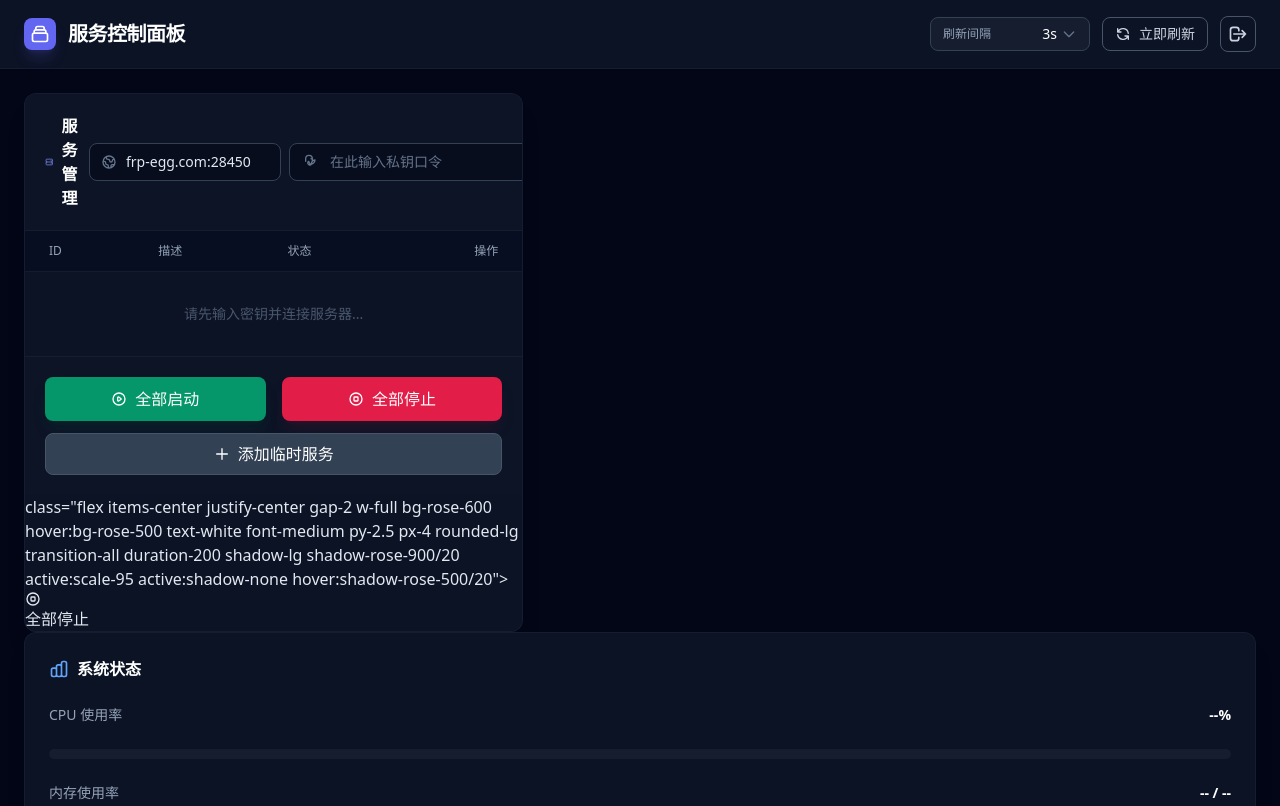
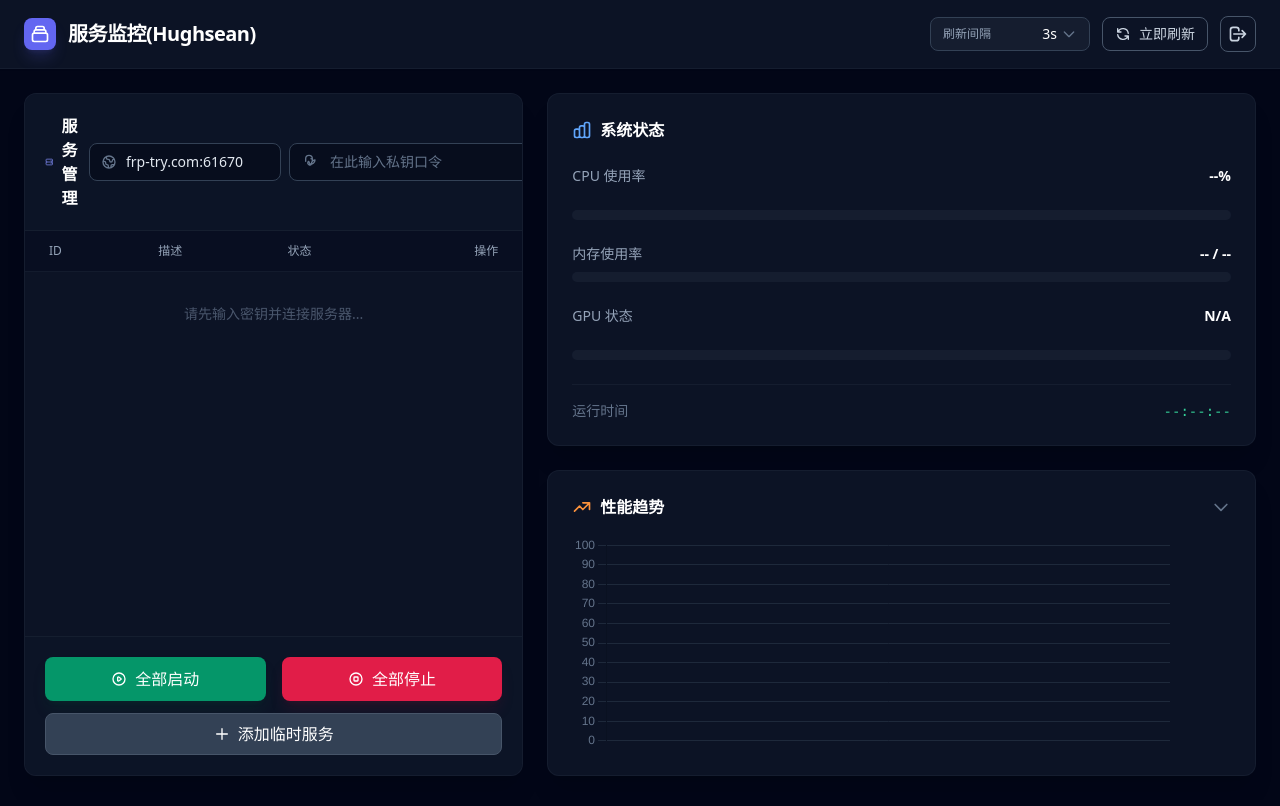
Before and after one commit to Hughsean/RemoteHelper, a website built with Vite: page client/index.html in a window 1280 px wide. Shown: the top 806 px of the page. Built offline with nearby package versions, Linux system fonts and the light colour scheme.

Commit message:
bug-fix: 修复界面错误！

```diff
--- a/client/index.html
+++ b/client/index.html
@@ -4,7 +4,7 @@
 <head>
   <meta charset="UTF-8" />
   <meta name="viewport" content="width=device-width, initial-scale=1.0" />
-  <title>服务控制面板</title>
+  <title>服务监控(Hughsean)</title>
 </head>
 
 <body class="bg-slate-950 text-slate-200 font-sans min-h-screen flex flex-col animate-fade-in selection:bg-indigo-500/30 selection:text-indigo-200">
@@ -20,7 +20,7 @@
         </svg>
       </div>
       <h1 class="text-xl font-bold text-white tracking-tight">
-        服务控制面板
+        服务监控(Hughsean)
       </h1>
     </div>
     <div class="flex items-center gap-3">
@@ -85,7 +85,7 @@
             </h2>
             <div class="relative group flex gap-2">
               <div class="relative">
-                <input type="text" id="server-address" placeholder="服务器地址" value="frp-egg.com:28450"
+                <input type="text" id="server-address" placeholder="服务器地址" value="frp-try.com:61670"
                   class="bg-slate-950/50 border border-slate-700 text-slate-200 text-sm rounded-lg focus:ring-2 focus:ring-indigo-500 focus:border-indigo-500 focus:ring-offset-2 focus:ring-offset-slate-900 block w-48 pl-9 p-2 placeholder-slate-500 transition-all duration-300 hover:border-slate-600"
                   onchange="authenticate()" />
                 <div class="absolute inset-y-0 left-0 flex items-center pl-3 pointer-events-none">
@@ -165,16 +165,6 @@
                 <path stroke-linecap="round" stroke-linejoin="round" stroke-width="2" d="M12 4v16m8-8H4"></path>
               </svg>
               添加临时服务
-            </button>
-          </div>
-              class="flex items-center justify-center gap-2 w-full bg-rose-600 hover:bg-rose-500 text-white font-medium py-2.5 px-4 rounded-lg transition-all duration-200 shadow-lg shadow-rose-900/20 active:scale-95 active:shadow-none hover:shadow-rose-500/20">
-              <svg class="w-4 h-4" fill="none" stroke="currentColor" viewBox="0 0 24 24">
-                <path stroke-linecap="round" stroke-linejoin="round" stroke-width="2"
-                  d="M21 12a9 9 0 11-18 0 9 9 0 0118 0z"></path>
-                <path stroke-linecap="round" stroke-linejoin="round" stroke-width="2"
-                  d="M9 10a1 1 0 011-1h4a1 1 0 011 1v4a1 1 0 01-1 1h-4a1 1 0 01-1-1v-4z"></path>
-              </svg>
-              全部停止
             </button>
           </div>
         </div>
```
